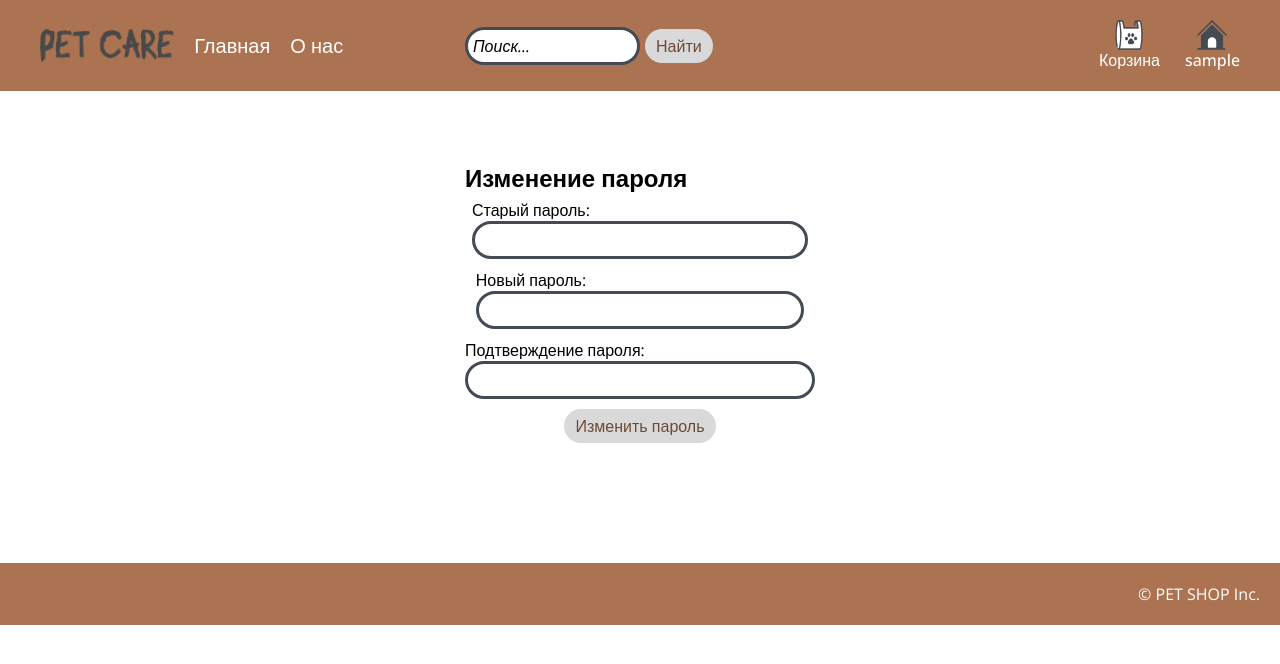
After one commit to katherinepcholka/finals, a Django app: page /users/password-change/ in a window 1280 px wide. The commit adds this page. Shown: the top 664 px of the page. Run offline with Django 4.2, Linux system fonts and the light colour scheme; the visitor is signed in with stand-in values (Sample User, id 1).

Commit message:
Смена пароля

```diff
--- a/petcare/main/models.py
+++ b/petcare/main/models.py
@@ -1,6 +1,7 @@
 from django.db import models
 from django.urls import reverse
 from mptt.models import MPTTModel, TreeForeignKey
+
 
 class Category(MPTTModel):
     name = models.CharField(max_length=200, db_index=True, verbose_name="Название")
--- a/petcare/static/css/users.css
+++ b/petcare/static/css/users.css
@@ -15,6 +15,44 @@
 
 .login-form{
     margin: 10px;
+}
+
+.password_change {
+    margin: 70px;
+}
+
+.password_done{
+    width: 70%;
+    display: flex;
+    align-items: center;
+    border: 4px solid #444B54;
+    border-radius: 20px;
+    padding: 50px;
+    margin: 60px;
+    gap: 20px;
+}
+
+.happy-dogo {
+    max-height: 250px;
+}
+
+.profile_back {
+    width: 100%;
+    display: flex;
+    align-items: center;
+    flex-direction: column;
+    gap: 10px;
+}
+
+.profile_back a{
+    text-decoration: none;
+    font-size: 20px;
+    font-weight: 600;
+    color: #1f2225;
+}
+
+.profile_back a:hover{
+    text-decoration: underline;
 }
 
 header form input{
--- /dev/null
+++ b/petcare/templates/users/password_change_form.html
@@ -0,0 +1,20 @@
+{% extends 'basic/layout.html' %}
+
+{% block title %}Смена пароля{% endblock %}
+
+{% block content %}
+<div class="password_change">
+    <h2>Изменение пароля</h2>
+
+    <form method="post">
+        {% csrf_token %}
+        <div class="form-error">{{ form.non_field_errors }}</div>
+        {% for f in form %}
+        <p><label class="form-label" for="{{ f.id_for_label }}">{{f.label}}: </label>{{ f }}</p>
+        <div class="form-error">{{ f.errors }}</div>
+        {% endfor %}
+
+        <p><button type="submit">Изменить пароль</button></p>
+    </form>
+</div>
+{% endblock %}
--- a/petcare/users/forms.py
+++ b/petcare/users/forms.py
@@ -2,7 +2,7 @@ import datetime
 
 from django import forms
 from django.contrib.auth import get_user_model
-from django.contrib.auth.forms import AuthenticationForm, UserCreationForm
+from django.contrib.auth.forms import AuthenticationForm, UserCreationForm, PasswordChangeForm
 
 
 class LoginUserForm(AuthenticationForm):
@@ -56,3 +56,9 @@ class ProfileUserForm(forms.ModelForm):
             'first_name': forms.TextInput(attrs={'class': 'form-input'}),
             'last_name': forms.TextInput(attrs={'class': 'form-input'}),
         }
+
+
+class UserPasswordChangeForm(PasswordChangeForm):
+   old_password = forms.CharField(label="Старый пароль", widget=forms.PasswordInput(attrs={'class': 'form-input'}))
+   new_password1 = forms.CharField(label="Новый пароль", widget=forms.PasswordInput(attrs={'class': 'form-input'}))
+   new_password2 = forms.CharField(label="Подтверждение пароля", widget=forms.PasswordInput(attrs={'class': 'form-input'}))
--- a/petcare/users/urls.py
+++ b/petcare/users/urls.py
@@ -1,4 +1,4 @@
-from django.contrib.auth.views import LogoutView
+from django.contrib.auth.views import LogoutView, PasswordChangeDoneView
 from django.urls import path
 from . import views
 
@@ -9,4 +9,7 @@ urlpatterns = [
     path('logout/', LogoutView.as_view(), name='logout'),
     path('register/', views.RegisterUser.as_view(), name='register'),
     path('profile/', views.ProfileUser.as_view(), name='profile'),
+    path('password-change/', views.UserPasswordChange.as_view(), name="password_change"),
+    path('password-change/done/', PasswordChangeDoneView.as_view(template_name=
+                                                                 "users/password_change_done.html"), name="password_change_done"),
 ]
--- a/petcare/users/views.py
+++ b/petcare/users/views.py
@@ -1,11 +1,11 @@
 from django.contrib.auth import get_user_model
-from django.contrib.auth.views import LoginView
+from django.contrib.auth.views import LoginView, PasswordChangeView
 from django.views.generic import CreateView, UpdateView
 from django.contrib.auth.mixins import LoginRequiredMixin
 from django.urls import reverse_lazy
 
 from petcare import settings
-from .forms import LoginUserForm, RegisterUserForm, ProfileUserForm
+from .forms import LoginUserForm, RegisterUserForm, ProfileUserForm, UserPasswordChangeForm
 
 
 
@@ -19,6 +19,7 @@ class RegisterUser(CreateView):
     template_name = 'users/register.html'
     success_url = reverse_lazy('users:login')
 
+
 class ProfileUser(LoginRequiredMixin, UpdateView):
     model = get_user_model()
     form_class = ProfileUserForm
@@ -30,3 +31,9 @@ class ProfileUser(LoginRequiredMixin, UpdateView):
 
     def get_object(self, queryset=None):
         return self.request.user
+
+
+class UserPasswordChange(PasswordChangeView):
+    form_class = UserPasswordChangeForm
+    success_url = reverse_lazy("users:password_change_done")
+    template_name = "users/password_change_form.html"
```
Also changed, not shown: petcare/templates/users/password_change_done.html (added, +12 -0 lines), petcare/templates/users/profile.html (+5 -3 lines), petcare/static/img/happy-dogo.png (added).
